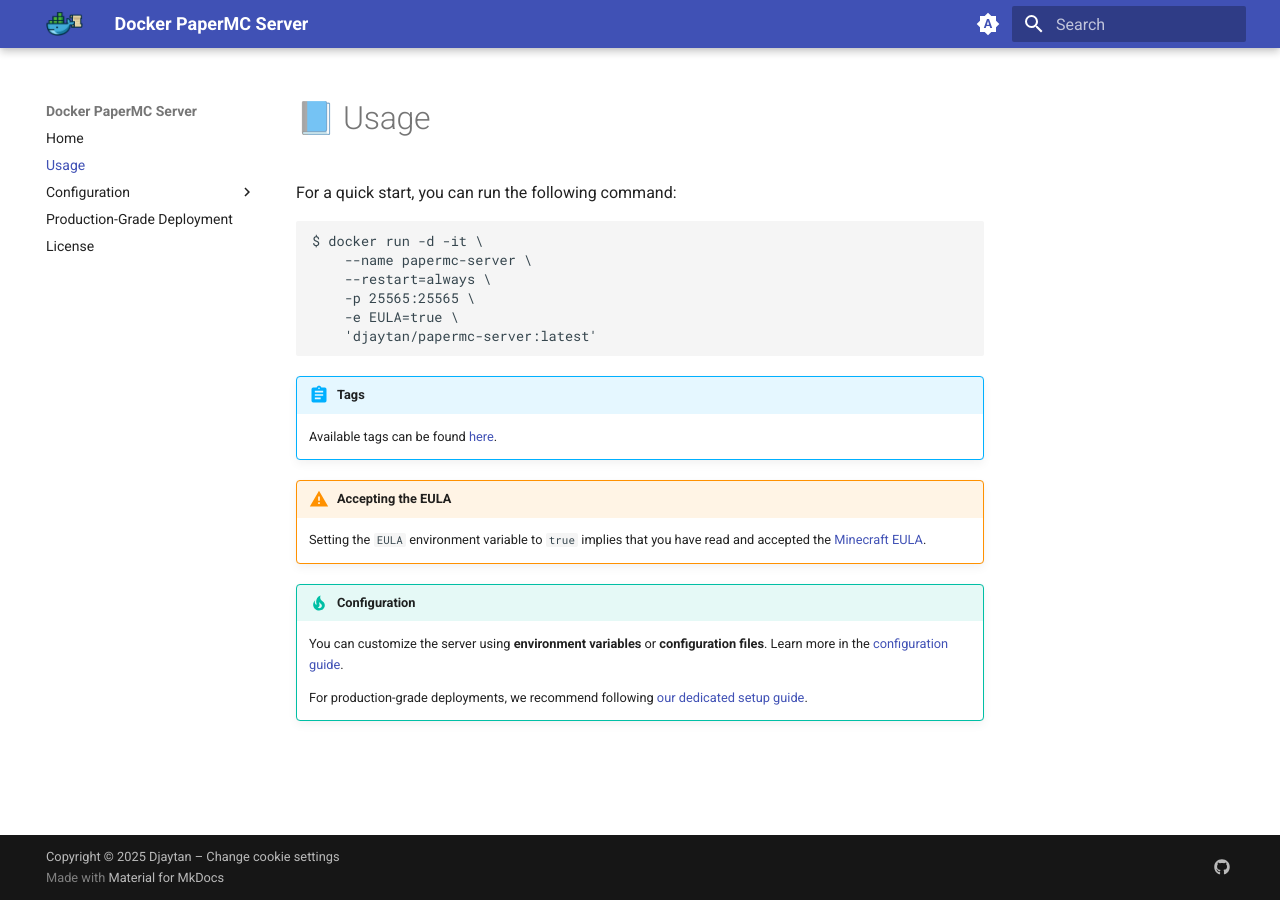
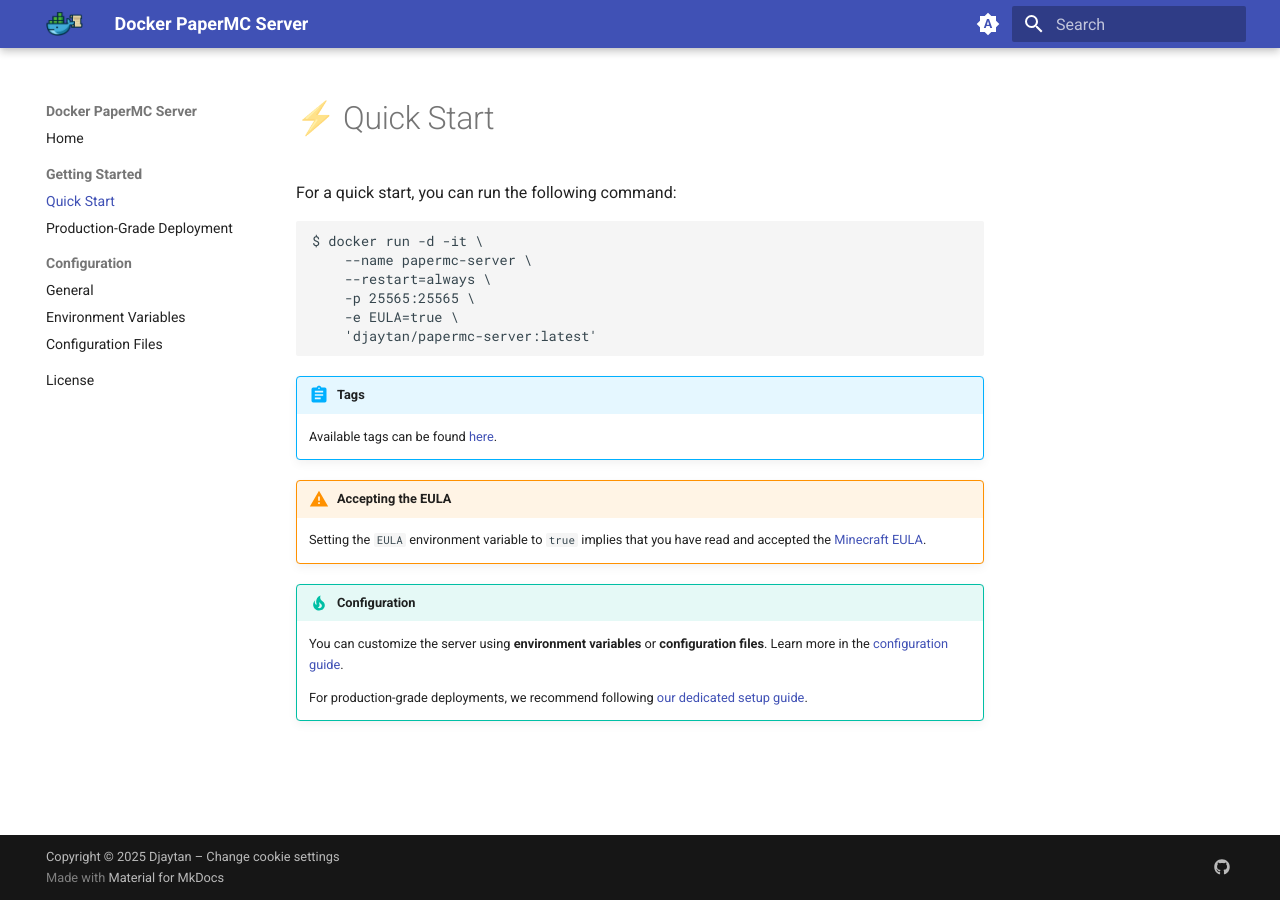
Before and after one commit to Djaytan/docker-papermc-server, an MkDocs documentation site: the page built from docs/user-guide/src/quick-start.md, in a window 1280 px wide. Built offline with MkDocs 1.6.1 and Material for MkDocs 9.7.7, drawn with Linux system fonts in a browser that asks for light colours.

Commit message:
docs: improve user guide navigation (#237)

```diff
--- a/docs/user-guide/mkdocs.yml
+++ b/docs/user-guide/mkdocs.yml
@@ -13,6 +13,13 @@
   name: material
   favicon: assets/logo.png
   logo: assets/logo-flat.png
+
+  features:
+    - navigation.instant
+    - navigation.instant.progress
+    - navigation.sections
+    - navigation.top
+
   palette:
     # Palette toggle for automatic mode
     - media: "(prefers-color-scheme)"
@@ -36,12 +43,13 @@
 
 nav:
   - Home: index.md
-  - Usage: usage.md
+  - Getting Started:
+    - Quick Start: quick-start.md
+    - Production-Grade Deployment: production-grade-deployment.md
   - Configuration:
       - General: configuration.md
       - Environment Variables: environment-variables.md
       - Configuration Files: configuration-files.md
-  - Production-Grade Deployment: production-grade-deployment.md
   - License: license.md
 
 markdown_extensions:
--- a/docs/user-guide/src/usage.md
+++ b/docs/user-guide/src/quick-start.md
@@ -1,4 +1,4 @@
-# 📘 Usage
+# ⚡ Quick Start
 
 For a quick start, you can run the following command:
 
```
